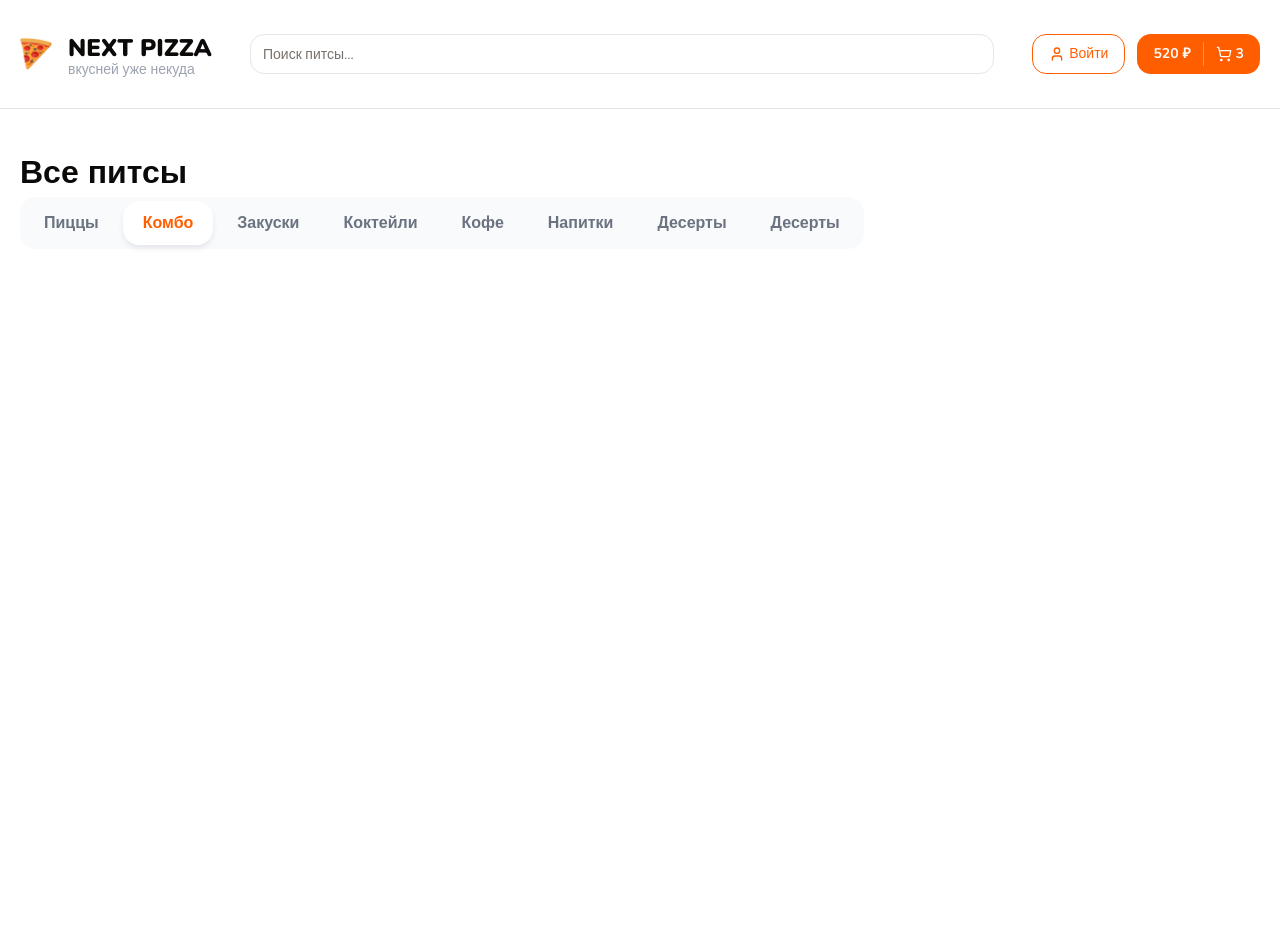
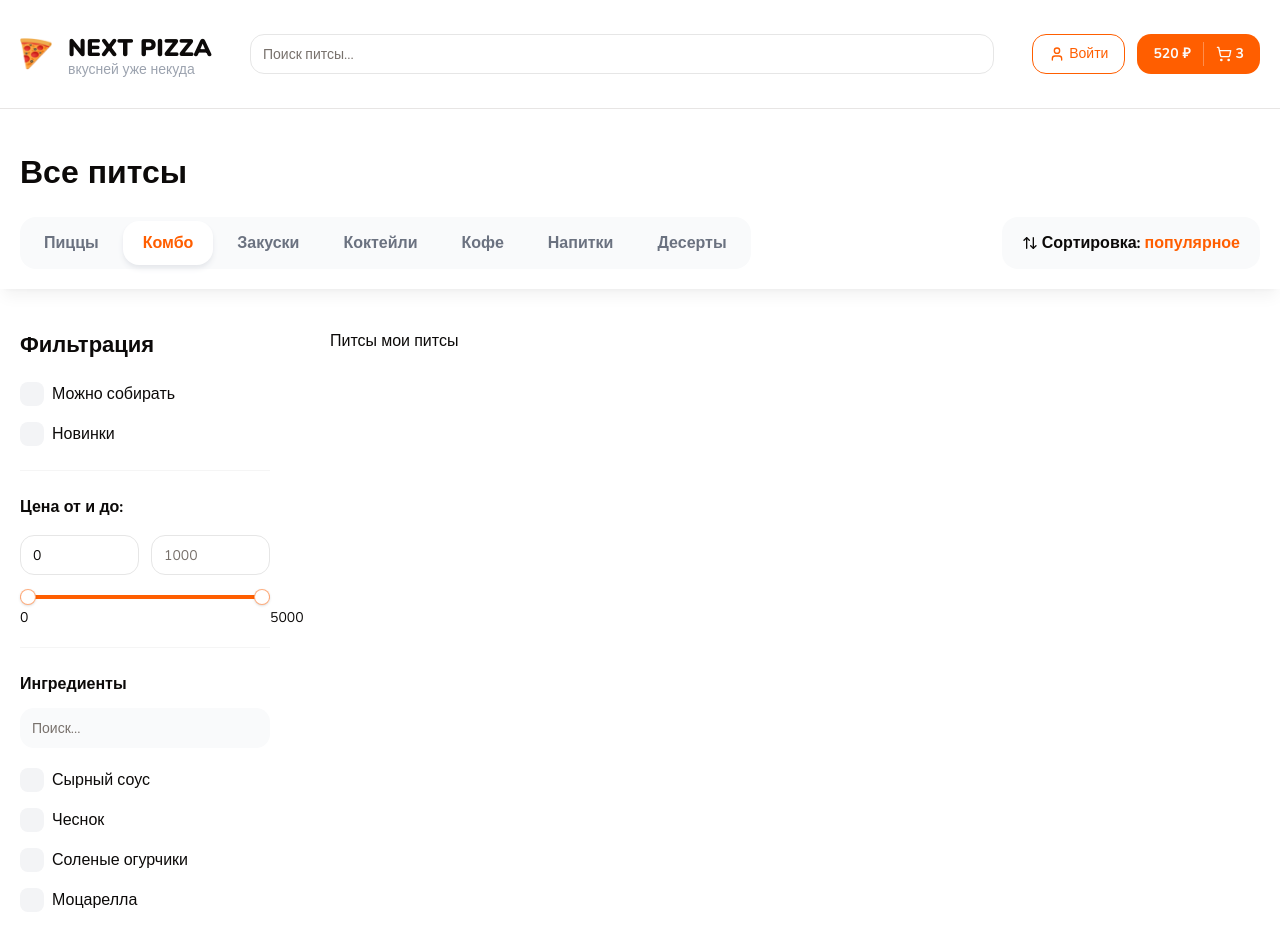
Before and after one commit to kar-lina/next-pizza, a Next.js app: page / in a window 1280 px wide. Shown: the top 946 px of the page. Before the commit the page ends 800 px from the top, so only its background shows below. Built offline with nearby package versions, Linux system fonts and the light colour scheme.

Commit message:
Add filters section

```diff
--- a/app/page.tsx
+++ b/app/page.tsx
@@ -1,14 +1,23 @@
-import { Container, Title } from '@/components/shared';
-import { Categories } from '@/components/shared/categories';
+import { Container, Filters, SortPopup, Title, TopBar } from '@/components/shared';
 
 
 export default function Home() {
   return (
     <>
-     <Container className='mt-10'>
-      <Title size='lg' text='Все питсы' className='font-extrabold' />
-      <Categories />
-     </Container>
+      <Container className="mt-10">
+        <Title size="lg" text="Все питсы" className="font-extrabold" />
+      </Container>
+      <TopBar />
+      <Container className="mt-10 pb-14">
+        <div className="flex gap-[60px]">
+          <div className="w-[250px]">
+            <Filters />
+          </div>
+          <div className="flex-1">
+            <div className='flex flex-col gap-16'>Питсы мои питсы</div>
+          </div>
+        </div>
+      </Container>
     </>
   );
 }
--- a/components/shared/categories.tsx
+++ b/components/shared/categories.tsx
@@ -4,7 +4,7 @@
 interface Props {
   className?: string;
 }
-const cats = ['Пиццы', 'Комбо', 'Закуски', 'Коктейли', 'Кофе', 'Напитки', 'Десерты', 'Десерты'];
+const cats = ['Пиццы', 'Комбо', 'Закуски', 'Коктейли', 'Кофе', 'Напитки', 'Десерты'];
 const activeIndex = 1;
 export const Categories: React.FC<Props> = ({ className }) => {
   return (
--- /dev/null
+++ b/components/shared/checkbox-filters-group.tsx
@@ -0,0 +1,30 @@
+import React from 'react';
+import { FilterChecboxProps, FilterCheckbox } from './filter-checkbox';
+import { Input } from '../ui';
+type Item = FilterChecboxProps
+interface Props {
+  className?: string;
+  title: string;
+  items: Item[];
+  defaultItems?: Item[];
+  limit?: number;
+  searcInputPlaceholder?: string;
+  onChange?: (values: string[]) => void;
+  defaultValue?: string[];
+}
+
+export const CheckboxFiltersGroup: React.FC<Props> = ({ title, items, onChange, defaultItems, limit=5, searcInputPlaceholder='Поиск...', className }) => {
+  return (
+    <div className={className}>
+      <p className="font-bold mb-3">{title}</p>
+      <div className="mb-5">
+        <Input placeholder={searcInputPlaceholder} className="bg-gray-50 border-none" />
+      </div>
+      <div className="flex flex-col gap-4 max-h-96 overflow-auto scrollbar pr-2 ">
+        {items.map((item) => (
+          <FilterCheckbox key={String(item.value)} {...item} onCheckedChange={()=> console.log('checked', item.text)} checked={false} />
+        ))}
+      </div>
+    </div>
+  );
+};
--- /dev/null
+++ b/components/shared/filter-checkbox.tsx
@@ -0,0 +1,22 @@
+import React, { ButtonHTMLAttributes } from 'react';
+import { Checkbox } from '../ui/checkbox';
+
+export interface FilterChecboxProps {
+  text: string;
+  value: string;
+  endAdornment?: React.ReactNode;
+  onCheckedChange?: (checked: boolean) => void;
+  checked?: boolean;
+}
+
+export const FilterCheckbox: React.FC<FilterChecboxProps> = ({ text, value, endAdornment, onCheckedChange, checked }) => {
+  return (
+    <div className="flex items-center space-x-2">
+      <Checkbox onCheckedChange={onCheckedChange} checked={checked} value={value} className="rounded-[8px] w-6 h-6" id={`checkbox-${String(value)}`} />
+      <label htmlFor={`checkbox-${String(value)}`} className="leading-none cursor-pointer flex-1">
+        {text}
+      </label>
+      {endAdornment}
+    </div>
+  );
+};
--- /dev/null
+++ b/components/shared/filters.tsx
@@ -0,0 +1,48 @@
+'use client';
+import React from 'react';
+import { Title } from './title';
+import { FilterCheckbox } from './filter-checkbox';
+import { Input, RangeSlider } from '../ui';
+import { CheckboxFiltersGroup } from './checkbox-filters-group';
+
+interface Props {
+  className?: string;
+}
+
+export const Filters: React.FC<Props> = ({ className }) => {
+  return (
+    <div className={className}>
+      <Title size="sm" text="Фильтрация" className="font-bold mb-5" />
+      <div className="flex flex-col gap-4">
+        <FilterCheckbox text="Можно собирать" value="custom" />
+        <FilterCheckbox text="Новинки" value="new" />
+      </div>
+
+      <div className="py-6 mt-6 border-y border-neutral-100">
+        <p className="text-[16px] font-bold mb-4">Цена от и до:</p>
+        <div className="flex items-center gap-3 mb-5">
+          <Input type="number" min={100} max={1000} step={10} placeholder="0" defaultValue={0} />
+          <Input type="number" min={100} max={1000} step={10} placeholder="1000" />
+        </div>
+        <RangeSlider min={0} max={5000} step={10} value={[0, 5000]} />
+      </div>
+      <CheckboxFiltersGroup
+        className="mt-6"
+        title="Ингредиенты"
+        limit={6}
+        defaultItems={[
+          { text: 'Сырный соус', value: '1', checked: false },
+          { text: 'Чеснок', value: '2', checked: false },
+          { text: 'Соленые огурчики', value: '3', checked: false },
+          { text: 'Моцарелла', value: '4', checked: false },
+        ]}
+        items={[
+          { text: 'Сырный соус', value: '1', checked: false },
+          { text: 'Чеснок', value: '2', checked: false },
+          { text: 'Соленые огурчики', value: '3', checked: false },
+          { text: 'Моцарелла', value: '4', checked: false },
+        ]}
+      />
+    </div>
+  );
+};
--- /dev/null
+++ b/components/shared/sort-popup.tsx
@@ -0,0 +1,17 @@
+import { cn } from '@/lib/utils';
+import { ArrowUpDown } from 'lucide-react';
+import React from 'react';
+
+interface Props {
+className?: string;
+}
+
+export const SortPopup: React.FC<Props> = ({ className }) => {
+  return (
+    <div className={cn('inline-flex items-center gap-1 bg-gray-50 px-5 h-[52px] rounded-2xl cursor-pointer', className)}>
+      <ArrowUpDown size={16} />
+      <b>Сортировка:</b>
+      <b className='text-primary'>популярное</b>
+    </div>
+  );
+};
--- /dev/null
+++ b/components/shared/top-bar.tsx
@@ -0,0 +1,20 @@
+import React from 'react';
+import { Categories } from './categories';
+import { SortPopup } from './sort-popup';
+import { cn } from '@/lib/utils';
+import { Container } from './container';
+
+interface Props {
+  className?: string;
+}
+
+export const TopBar: React.FC<Props> = ({ className }) => {
+  return (
+    <div className={cn('sticky top-0 bg-white z-10  py-5 shadow-lg shadow-black/5', className)}>
+      <Container className="flex items-center justify-between flex-wrap">
+        <Categories />
+        <SortPopup />
+      </Container>
+    </div>
+  );
+};
--- a/components/ui/checkbox.tsx
+++ b/components/ui/checkbox.tsx
@@ -1,30 +1,26 @@
-"use client"
+'use client';
 
-import * as React from "react"
-import * as CheckboxPrimitive from "@radix-ui/react-checkbox"
-import { Check } from "lucide-react"
+import * as React from 'react';
+import * as CheckboxPrimitive from '@radix-ui/react-checkbox';
+import { Check } from 'lucide-react';
 
-import { cn } from "@/lib/utils"
+import { cn } from '@/lib/utils';
 
-const Checkbox = React.forwardRef<
-  React.ElementRef<typeof CheckboxPrimitive.Root>,
-  React.ComponentPropsWithoutRef<typeof CheckboxPrimitive.Root>
->(({ className, ...props }, ref) => (
+const Checkbox = React.forwardRef<React.ElementRef<typeof CheckboxPrimitive.Root>, React.ComponentPropsWithoutRef<typeof CheckboxPrimitive.Root>>(
+  ({ className, ...props }, ref) => (
     <CheckboxPrimitive.Root
       ref={ref}
       className={cn(
-      "peer h-4 w-4 shrink-0 rounded-sm border border-primary ring-offset-background focus-visible:outline-none focus-visible:ring-2 focus-visible:ring-ring focus-visible:ring-offset-2 disabled:cursor-not-allowed disabled:opacity-50 data-[state=checked]:bg-primary data-[state=checked]:text-primary-foreground",
+        'peer h-4 w-4 shrink-0 bg-gray-100 ring-offset-background focus-visible:outline-none focus-visible:ring-2 focus-visible:ring-ring focus-visible:ring-offset-2 disabled:cursor-not-allowed disabled:opacity-50 data-[state=checked]:bg-primary data-[state=checked]:text-primary-foreground',
         className
       )}
-    {...props}
-  >
-    <CheckboxPrimitive.Indicator
-      className={cn("flex items-center justify-center text-current")}
-    >
-      <Check className="h-4 w-4" />
+      {...props}>
+      <CheckboxPrimitive.Indicator className={cn('flex items-center justify-center text-current')}>
+        <Check className="h-4 w-4" strokeWidth={3} />
       </CheckboxPrimitive.Indicator>
     </CheckboxPrimitive.Root>
-))
-Checkbox.displayName = CheckboxPrimitive.Root.displayName
+  )
+);
+Checkbox.displayName = CheckboxPrimitive.Root.displayName;
 
-export { Checkbox }
+export { Checkbox };
--- a/components/ui/index.ts
+++ b/components/ui/index.ts
@@ -7,3 +7,4 @@
 export { Popover } from './popover';
 export { Checkbox } from './checkbox';
 export { Dialog } from './dialog';
+export { RangeSlider } from './range-slider';
--- /dev/null
+++ b/components/ui/range-slider.tsx
@@ -0,0 +1,66 @@
+'use client';
+
+import React from 'react';
+import * as SliderPrimitive from '@radix-ui/react-slider';
+
+import { cn } from '@/lib/utils';
+
+type SliderProps = {
+  className?: string;
+  min: number;
+  max: number;
+  step: number;
+  formatLabel?: (value: number) => string;
+  value?: number[] | readonly number[];
+  onValueChange?: (values: number[]) => void;
+};
+
+const RangeSlider = React.forwardRef(({ className, min, max, step, formatLabel, value, onValueChange, ...props }: SliderProps, ref) => {
+  const initialValue = Array.isArray(value) ? value : [min, max];
+  const [localValues, setLocalValues] = React.useState(initialValue);
+
+  React.useEffect(() => {
+    // Update localValues when the external value prop changes
+    setLocalValues(Array.isArray(value) ? value : [min, max]);
+  }, [min, max, value]);
+
+  const handleValueChange = (newValues: number[]) => {
+    setLocalValues(newValues);
+    if (onValueChange) {
+      onValueChange(newValues);
+    }
+  };
+
+  return (
+    <SliderPrimitive.Root
+      ref={ref as React.RefObject<HTMLDivElement>}
+      min={min}
+      max={max}
+      step={step}
+      value={localValues}
+      onValueChange={handleValueChange}
+      className={cn('relative flex w-full touch-none select-none mb-6 items-center', className)}
+      {...props}>
+      <SliderPrimitive.Track className="relative h-1 w-full grow overflow-hidden rounded-full bg-primary/20">
+        <SliderPrimitive.Range className="absolute h-full bg-primary" />
+      </SliderPrimitive.Track>
+      {localValues.map((value, index) => (
+        <React.Fragment key={index}>
+          <div
+            className="absolute text-center"
+            style={{
+              left: `calc(${((value - min) / (max - min)) * 100}% + 0px)`,
+              top: `10px`,
+            }}>
+            <span className="text-sm">{formatLabel ? formatLabel(value) : value}</span>
+          </div>
+          <SliderPrimitive.Thumb className="block h-4 w-4 rounded-full border border-primary/50 bg-white shadow transition-colors focus-visible:outline-none focus-visible:ring-1 focus-visible:ring-ring disabled:pointer-events-none disabled:opacity-50" />
+        </React.Fragment>
+      ))}
+    </SliderPrimitive.Root>
+  );
+});
+
+RangeSlider.displayName = SliderPrimitive.Root.displayName;
+
+export { RangeSlider };
```
Also changed, not shown: components/shared/index.ts (+6 -1 lines). Lines whose indentation alone changed are shown as unchanged.
